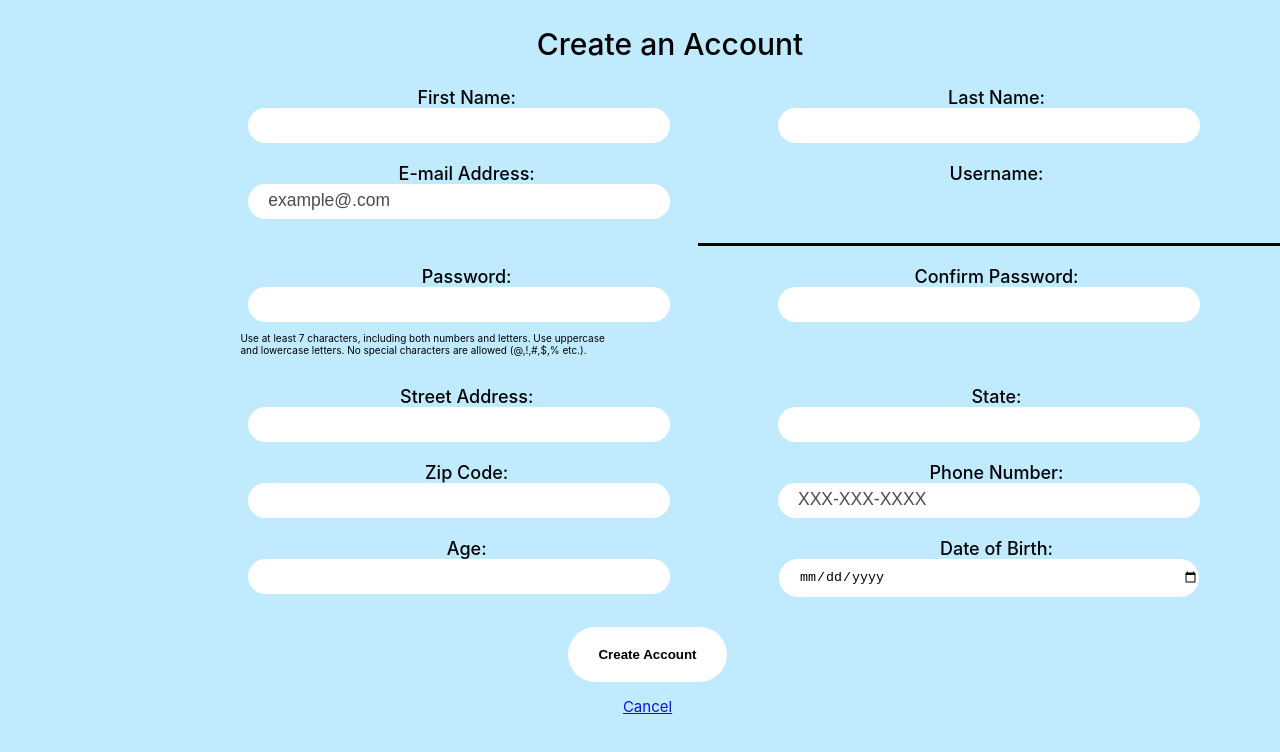
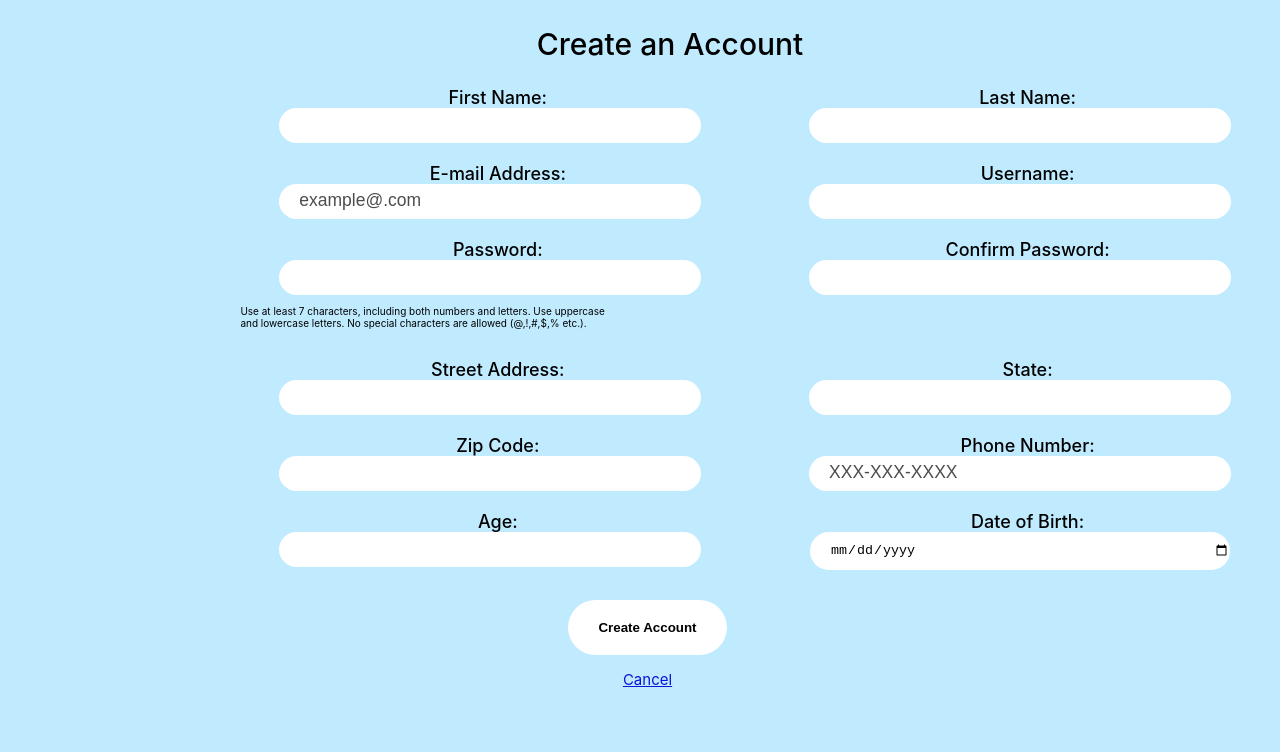
Before and after one commit to leslyvv/IRL-Anti-Virus, a React (Create React App) app in the folder reactirlantivirus/: page /signup in a window 1280 px wide. Shown: the top 752 px of the page. Built offline with nearby package versions, Linux system fonts and the light colour scheme.

Commit message:
Update Signup.jsx

```diff
--- a/reactirlantivirus/src/components/Signup.jsx
+++ b/reactirlantivirus/src/components/Signup.jsx
@@ -48,7 +48,7 @@ const Signup = () => {
           </div>
           <div>
             <label htmlFor="username">Username:</label><br />
-            <input className="user-box" type="text" name="username" value={formData.username} onChange={handleChange} pattern="^[a-zA-Z0-9](_(?!(\.|_))|\.(?!(_|\.))|[a-zA-Z0-9]){6,18}[a-zA-Z0-9]$" required />
+            <input className="users-box" type="text" name="username" value={formData.username} onChange={handleChange} pattern="^[a-zA-Z0-9](_(?!(\.|_))|\.(?!(_|\.))|[a-zA-Z0-9]){6,18}[a-zA-Z0-9]$" required />
           </div>
           <div>
             <label htmlFor="pass">Password:</label><br />
```
